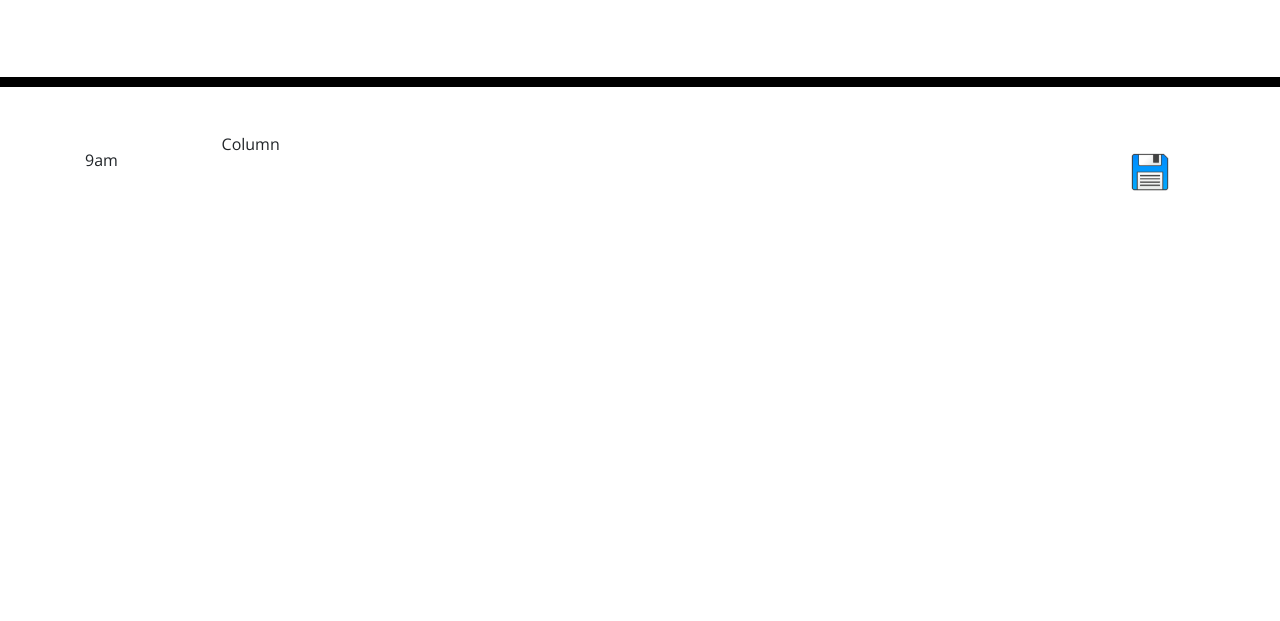
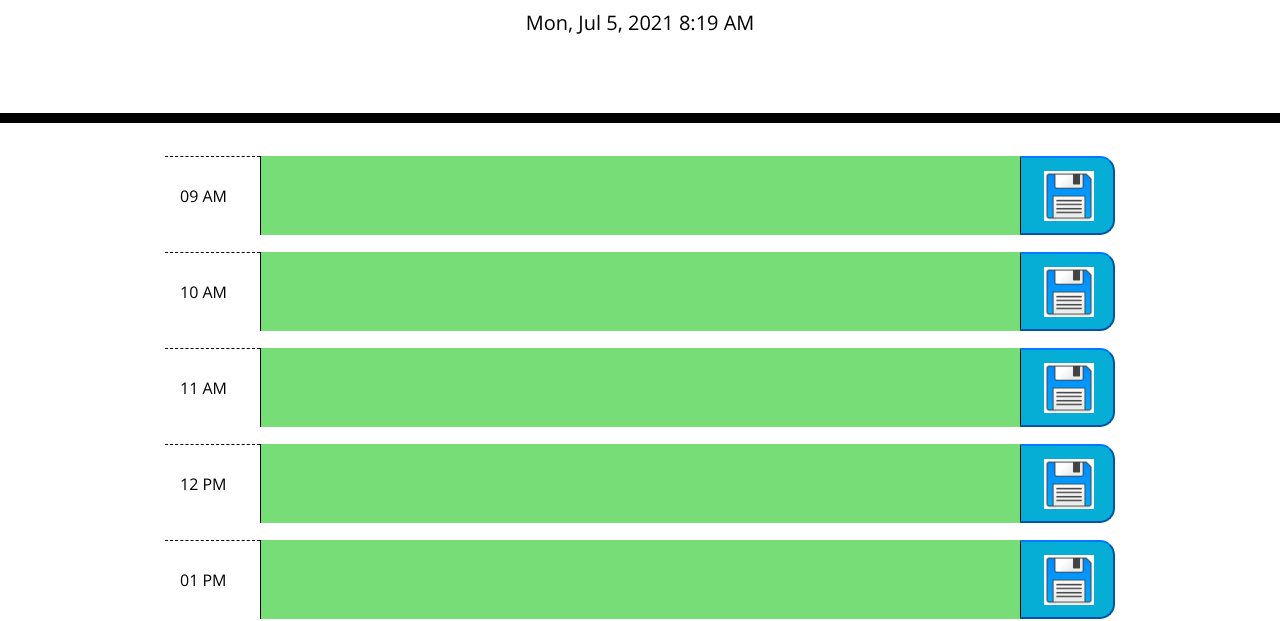
Before and after one commit to ChristopherBz/WorkDayScheduler, a plain HTML site: page index.html in a window 1280 px wide. Shown: the part 181-802 px from the top of the page. Drawn offline with nearby package versions, Linux system fonts and the light colour scheme.

Commit message:
updated JS, HTML & Readme

```diff
--- a/Assets/script.js
+++ b/Assets/script.js
@@ -0,0 +1,49 @@
+// Current time at top
+{
+    var day = moment().format("llll");
+    $("#currentDay").append(day);
+}
+
+//Business hour timeblocks
+var momentTime = moment().startOf("day").add(8, "hour");
+var hour = moment().format("H");
+
+for (var i = 9; i < 18; i++) {
+    var hourRow = momentTime.add(1, "hour").format("hh A");
+    var textBlock;
+
+    // Colour code text blocks to indicate whether it is in the past, present, or future
+    if (hour == i) {
+        textBlock = 'present';
+    } else if (hour > i) {
+        textBlock = 'past';
+    } else if (hour < i) {
+        textBlock = 'future';
+        }
+
+    var hourBlocks =
+        `<container class="row" id='hour-${i}'>
+            <div class="col-1"></div>
+            <div class="hour col-1">${hourRow}</div>
+            <textarea class="description col-8 ${textBlock} hour-${i}"></textarea>
+            <button class="saveBtn col-1 btn-primary"> <img src="Assets/disc.jpg" style="width:50px;height:50px;" alt=""></button>
+            <div class="col-1">
+            </div>
+        </container>
+        <p></p>`
+        ;
+
+    $(".container").append(hourBlocks);
+};
+
+//Save text button
+$(".saveBtn").on("click", function () {
+    var value = $(this).siblings(".description").val();
+    var time = $(this).parent().attr("id");
+    localStorage.setItem(time, value);
+});
+
+//Loop for text
+for (var i = 9; i < 18; i++) {
+    $(`.hour-${i}`).val(localStorage.getItem(`hour-${i}`));
+}
--- a/Assets/style.css
+++ b/Assets/style.css
@@ -40,6 +40,7 @@ textarea {
   background-color: #ffffff;
   color: #000000;
   border-top: 1px dashed #000000;
+  align-content: center;
 }
 
 .past {
--- a/index.html
+++ b/index.html
@@ -34,21 +34,13 @@
       <p class="lead">A simple calendar app for scheduling your work day</p>
       <p id="currentDay" class="lead"></p>
     </header>
-    <div class="container">
-      <div class="row" data-hour="9">
-        <div class="col">
-          9am
-        </div>
-        <div class="col-10">
-          Column
-        </div>
-        <div class="col">
-          <img src="Assets\disc.jpg" alt="Save icon" style="width:40px;height:40px">
-        </div>
-      </div>
-    </div>
 
+    <!-- TimeBlock location -->
+    <div class="container"></div>
+
+    <!-- Scripts -->
     <script src="https://cdnjs.cloudflare.com/ajax/libs/jquery/3.2.1/jquery.min.js"></script>
     <script src="https://cdnjs.cloudflare.com/ajax/libs/moment.js/2.24.0/moment.min.js"></script>
+    <script src="Assets/script.js"></script>
   </body>
 </html>
```
Also changed, not shown: 2 other files.
